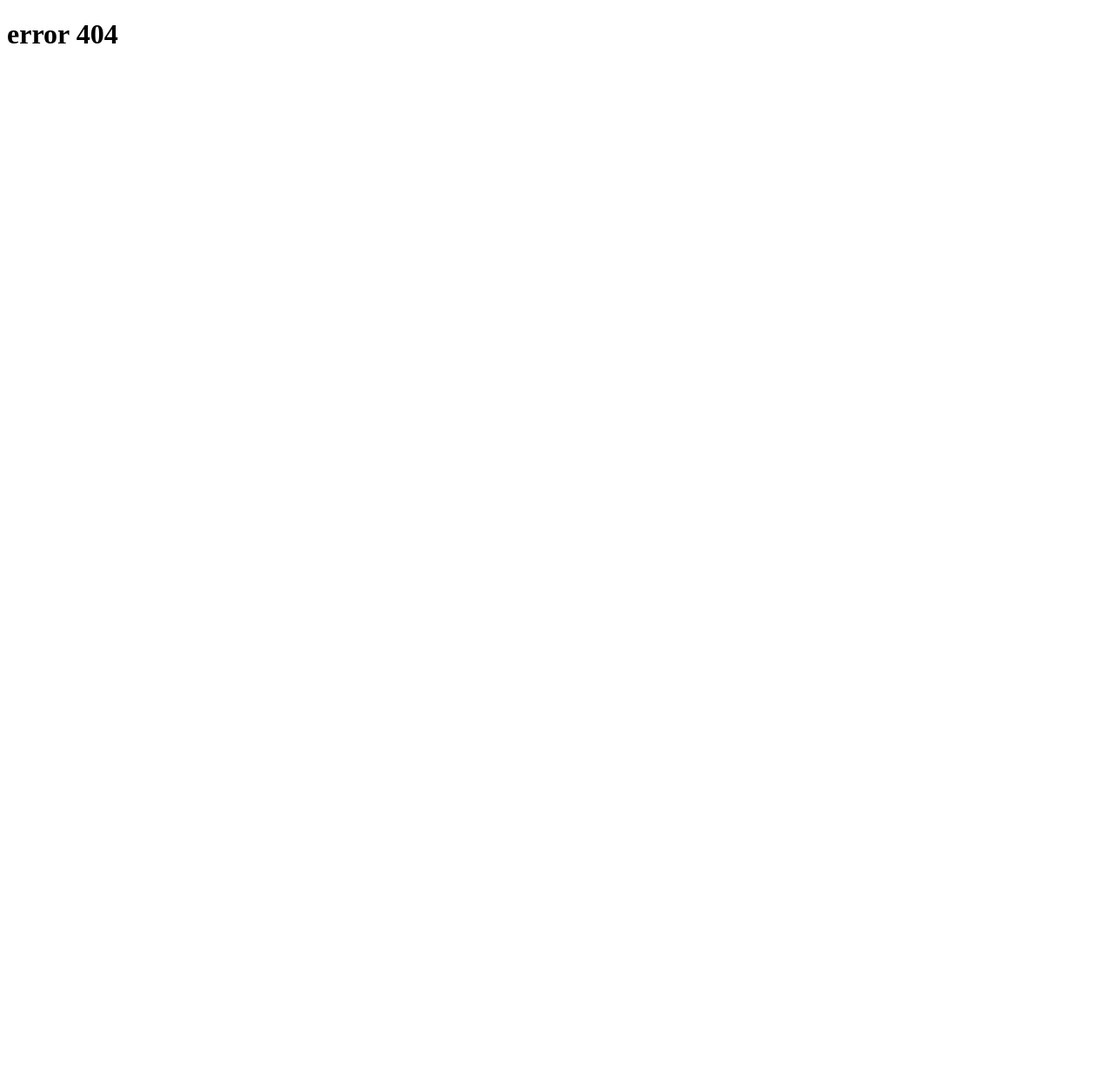
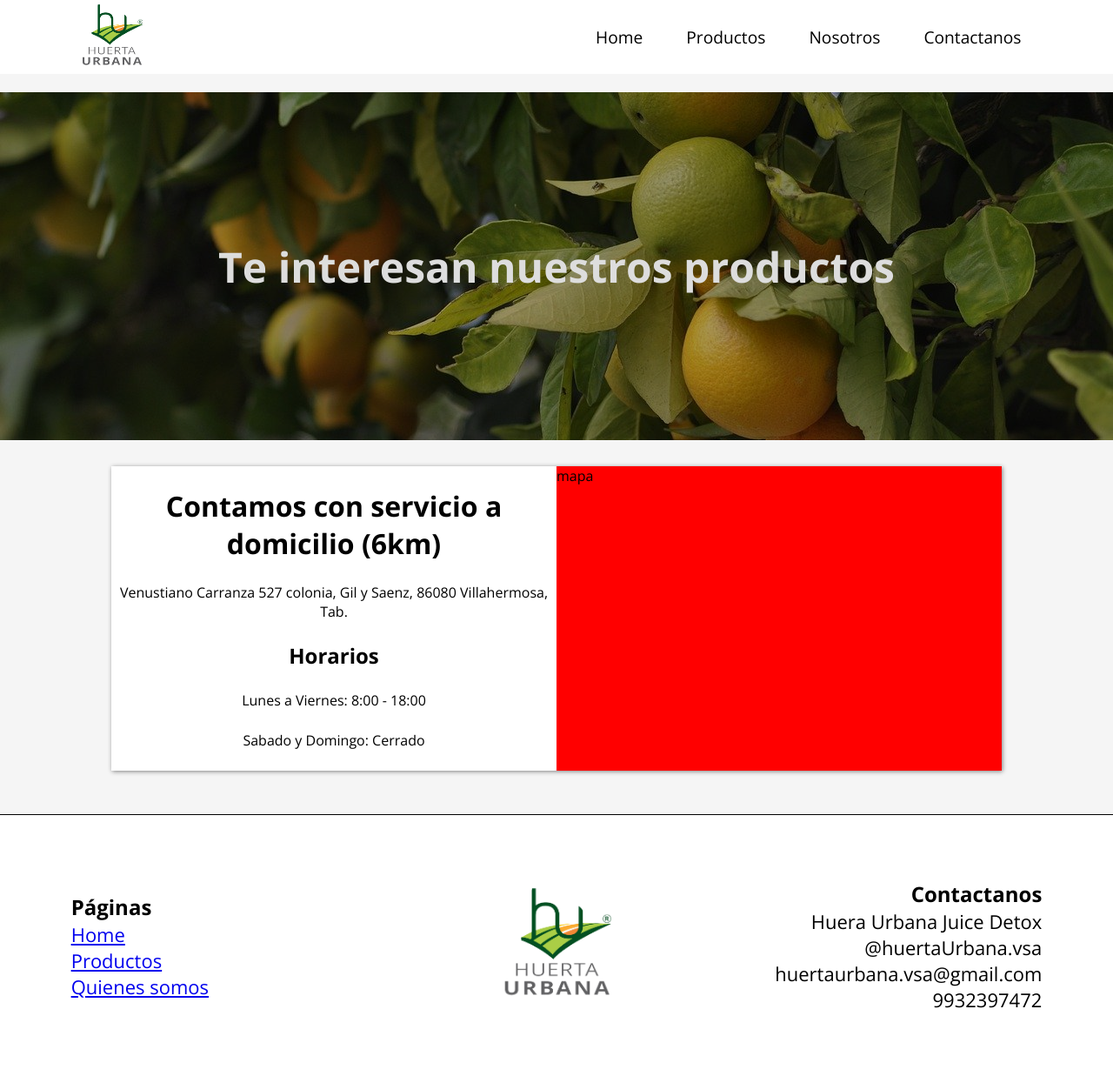
Before and after one commit to ArielMD/Huerta-Urbana, a Gatsby site: page /AboutUs in a window 1280 px wide. Before the commit this address had no page. Shown: the whole page at 87% size. Before the commit the page ends 800 px from the top, so only its background shows below. Built offline with nearby package versions, Linux system fonts and the light colour scheme; Gatsby itself is replaced by a stand-in of ours.

Commit message:
paginas principales

```diff
--- /dev/null
+++ b/src/pages/AboutUs.js
@@ -0,0 +1,17 @@
+import React from "react";
+import Layout from "../components/Layout";
+import Navbar from "../components/Navbar";
+import Location from "../components/Location";
+import Footer from "../components/Footer";
+
+const AboutUs = () => {
+  return (
+    <Layout>
+      <Navbar />
+      <Location />
+      <Footer />
+    </Layout>
+  );
+};
+
+export default AboutUs;
```
Also changed, not shown: src/pages/Products.js (added, +21 -0 lines), src/pages/index.js (+4 -4 lines).
